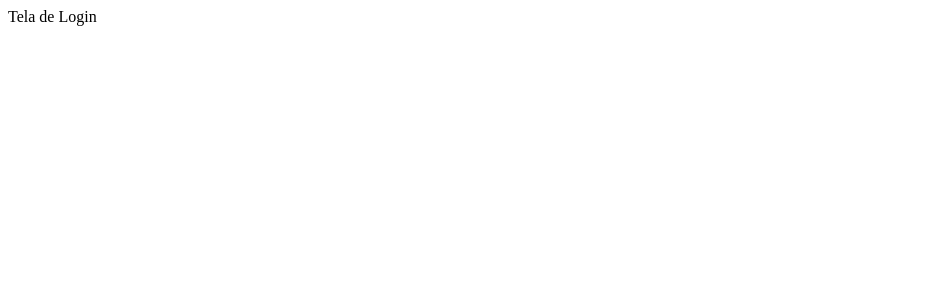
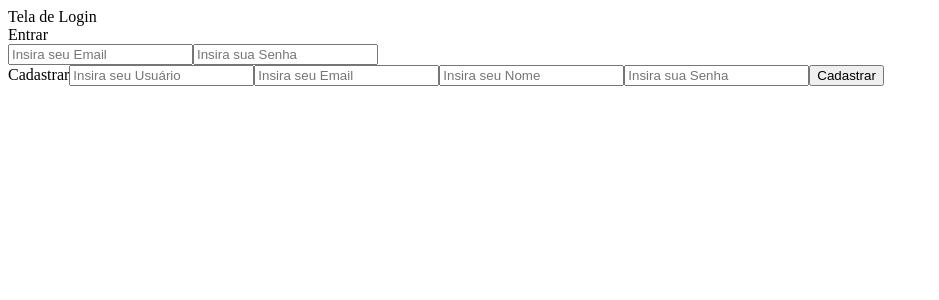
Before and after one commit to fPrompto/live-chat, a Next.js app in the folder frontend/: page /login in a window 1280 px wide. Shown: the top 300 px of the page, without its empty margins (0-939 px from the left). Built offline with nearby package versions, Linux system fonts and the light colour scheme.

Commit message:
:sparkles: feat: Tela de Login adicionada com opção para cadastro

```diff
--- /dev/null
+++ b/frontend/src/components/LoginInput.tsx
@@ -0,0 +1,23 @@
+import { useState } from 'react';
+
+function LoginInput({
+  placeholder,
+  setLoginValue,
+}: {
+  placeholder: string;
+  setLoginValue: any;
+}) {
+  const [value, setValue] = useState('');
+  return (
+    <input
+      onChange={(e) => {
+        setValue(e.target.value);
+        setLoginValue(e.target.value);
+      }}
+      placeholder={placeholder}
+      value={value}
+    />
+  );
+}
+
+export default LoginInput;
--- /dev/null
+++ b/frontend/src/interfaces/VerifyLoginI.ts
@@ -0,0 +1,4 @@
+export interface VerifyLoginI {
+  value: boolean;
+  message: string;
+}
--- a/frontend/src/pages/login.tsx
+++ b/frontend/src/pages/login.tsx
@@ -1,6 +1,86 @@
+import { useEffect, useState } from 'react';
+import axios, { AxiosResponse } from 'axios';
+import validadeNewAccount from '@/utils/validateNewAccount';
+import LoginInput from '@/components/LoginInput';
+
 function Login() {
+  const [emailUser, setEmailUser] = useState('');
+  const [password, setPassword] = useState('');
+
+  const [newEmail, setNewEmail] = useState('');
+  const [newUser, setNewUser] = useState('');
+  const [newDisplayname, setNewDisplayname] = useState('');
+  const [newPassword, setNewPassword] = useState('');
+
+  useEffect(() => {
+    console.log('---------- LOGIN PAGE ----------');
+    console.log('email / user:', emailUser);
+    console.log('password:', password);
+    console.log('new user:', newUser);
+    console.log('new email:', newEmail);
+    console.log('new password:', newPassword);
+    console.log('--------------------------------');
+  });
+
+  const postAxios = async (path: string, data: object) => {
+    const url = `http://localhost:4000/user/${path}`;
+    try {
+      const response: AxiosResponse<any> = await axios.post(url, data);
+      return response.data;
+    } catch (error) {
+      console.log('erro na requisição', error);
+
+      return {
+        value: false,
+        message: 'Erro na requisição',
+      };
+    }
+  };
+
+  const createNewUser = async () => {
+    const vAccount = await validadeNewAccount(newEmail, newUser, newPassword);
+
+    if (!vAccount.value) {
+      // mensagem que sinaliza o problema na criação do usuário
+      console.log('erro no cadastro!!!');
+      console.log('message:', vAccount.message);
+      return;
+    }
+    const response = await postAxios('create', {
+      email: newEmail,
+      username: newUser,
+      displayname: newDisplayname,
+      password: newPassword,
+    });
+
+    console.log('novo cadastro!!');
+    console.log('response:', response);
+
+
+  };
+
   return (
-    <div>Tela de Login</div>
+    <>
+      <div>Tela de Login</div>
+      <span>Entrar</span>
+      <div />
+      <LoginInput placeholder='Insira seu Email' setLoginValue={setEmailUser} />
+      <LoginInput placeholder='Insira sua Senha' setLoginValue={setPassword} />
+
+      <div />
+      <span>Cadastrar</span>
+      <LoginInput placeholder='Insira seu Usuário' setLoginValue={setNewUser} />
+      <LoginInput placeholder='Insira seu Email' setLoginValue={setNewEmail} />
+      <LoginInput
+        placeholder='Insira seu Nome'
+        setLoginValue={setNewDisplayname}
+      />
+      <LoginInput
+        placeholder='Insira sua Senha'
+        setLoginValue={setNewPassword}
+      />
+      <button onClick={() => createNewUser()}>Cadastrar</button>
+    </>
   );
 }
 
--- /dev/null
+++ b/frontend/src/utils/validateNewAccount.ts
@@ -0,0 +1,100 @@
+import axios, { AxiosResponse } from 'axios';
+import { VerifyLoginI } from '@/interfaces/VerifyLoginI';
+
+const verifyLoginAxios = async (
+  path: string,
+  request: object,
+): Promise<VerifyLoginI> => {
+  const url = `http://localhost:4000/user/verify/${path}`;
+  try {
+    const response: AxiosResponse<VerifyLoginI> = await axios.post(
+      url,
+      request,
+    );
+    return response.data;
+  } catch (error) {
+    console.log('erro na requisição', error);
+
+    return {
+      value: false,
+      message: 'Erro na requisição',
+    };
+  }
+};
+
+const validatePassword = (password: string): boolean => {
+  const passwordLength = password.length;
+
+  if (passwordLength >= 6) {
+    return true;
+  }
+
+  return false;
+};
+
+const validateEmail = (email: string): boolean => {
+  const regexEmail = /^[^\s@]+@[^\s@]+\.[^\s@]+$/;
+  const testEmail = regexEmail.test(email);
+
+  if (testEmail) {
+    return true;
+  }
+
+  return false;
+};
+
+const checkIfEmailExists = async (email: string): Promise<boolean> => {
+  const response = await verifyLoginAxios('email', { email });
+  return response.value;
+};
+
+const checkIfUserExists = async (username: string): Promise<boolean> => {
+  const response = await verifyLoginAxios('user', { username });
+  return response.value;
+};
+
+const validadeNewAccount = async (
+  email: string,
+  username: string,
+  password: string,
+): Promise<VerifyLoginI> => {
+  const vEmail = validateEmail(email);
+  const vPassword = validatePassword(password);
+  const checkEmail = checkIfEmailExists(email);
+  const checkUser = checkIfUserExists(username);
+
+  if (!vEmail) {
+    return {
+      value: false,
+      message: 'O Email deve estar no formato exemplo@email.com',
+    };
+  }
+
+  if (!vPassword) {
+    return {
+      value: false,
+      message: 'A Senha deve conter 6 dígitos ou mais',
+    };
+  }
+
+  if (!checkEmail) {
+    return {
+      value: false,
+      message: 'Email já existente, por favor use outro',
+    };
+  }
+
+  if (!checkUser) {
+    return {
+      value: false,
+      message: 'Usuário já existente, por favor use outro',
+    };
+  }
+
+  return {
+    value: true,
+    message: 'Cadastro concluído com sucesso!',
+  };
+};
+
+export default validadeNewAccount;
```
